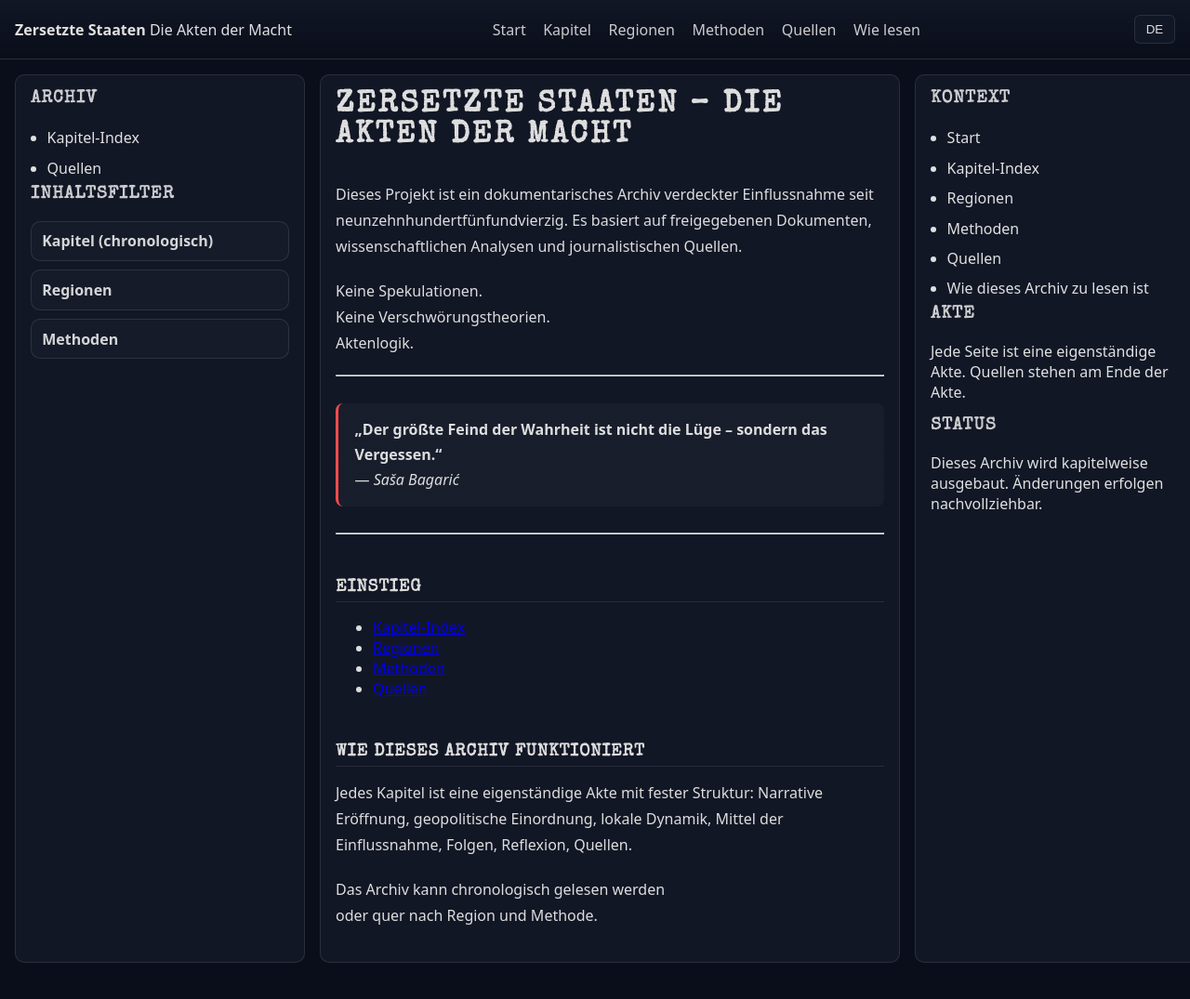
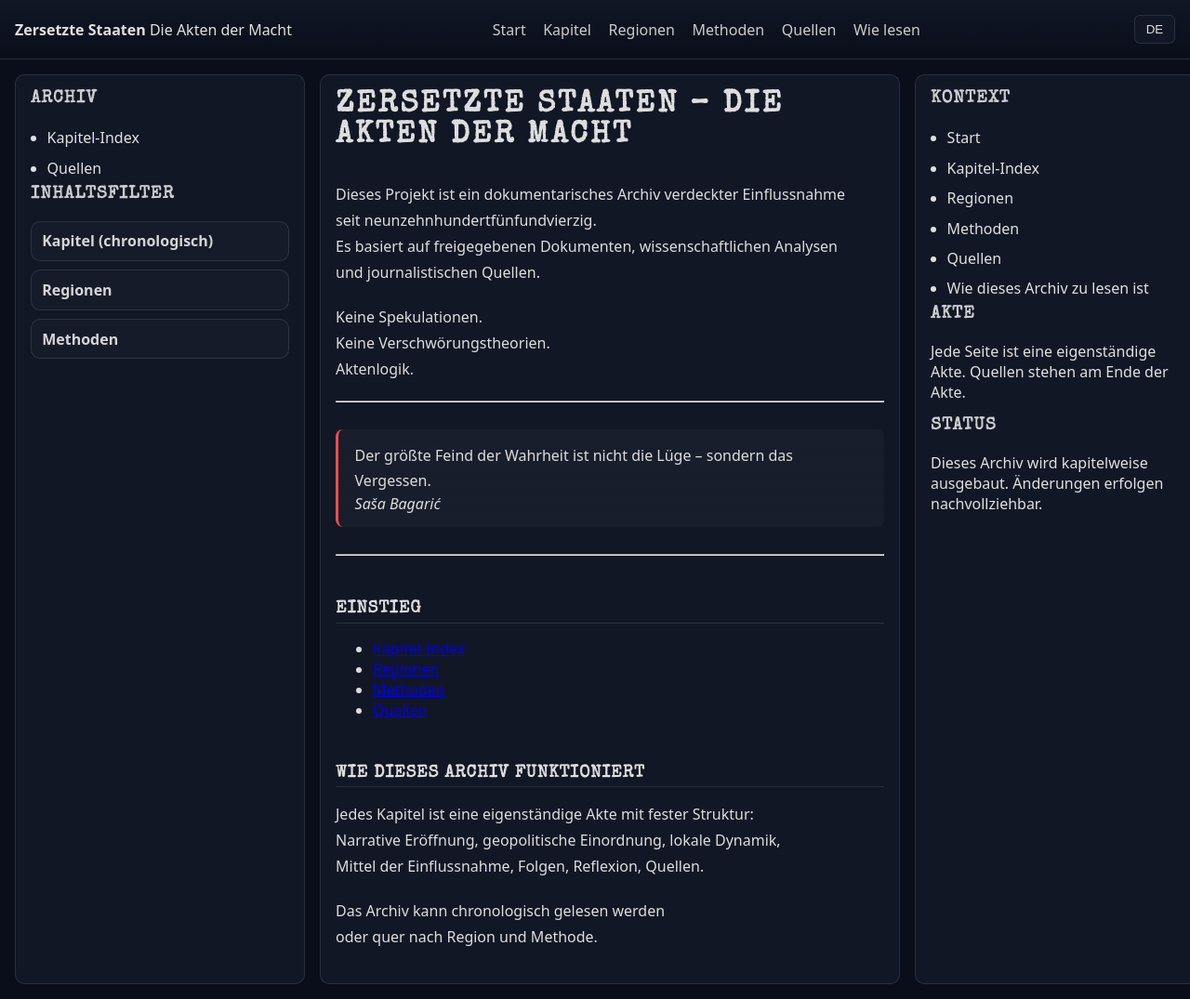
Before and after one commit to bozart-army/zersetzte-staaten-site, a Jekyll site: the page built from de/index.md, in a window 1280 px wide and 1075 px high. Shown: the whole window at 93% size. Built offline with Jekyll 4.4.1, drawn with Linux system fonts in a browser that asks for light colours; our own code applies the rules of GitHub Pages for plain Markdown files.

Commit message:
Update index.md

```diff
--- a/de/index.md
+++ b/de/index.md
@@ -17,8 +17,10 @@ Aktenlogik.
 
 ---
 
-> **„Der größte Feind der Wahrheit ist nicht die Lüge – sondern das Vergessen.“**
-> — *Saša Bagarić*
+<blockquote class="quote-hero">
+  <p>Der größte Feind der Wahrheit ist nicht die Lüge – sondern das Vergessen.</p>
+  <cite>Saša Bagarić</cite>
+</blockquote>
 
 ---
 
```
